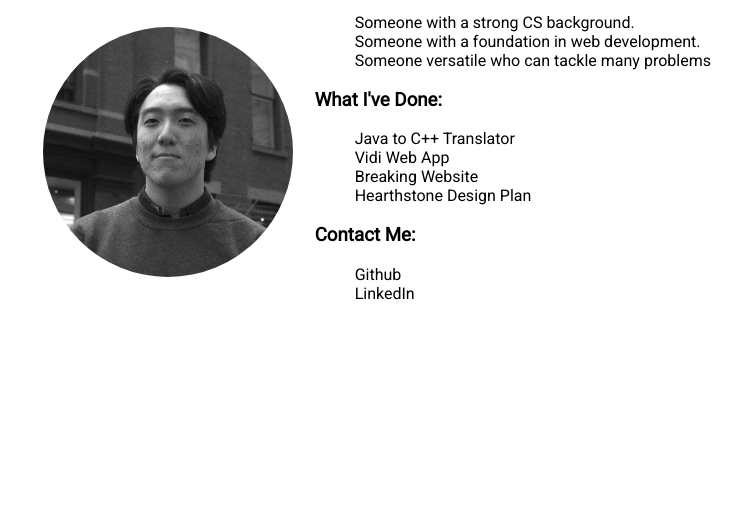
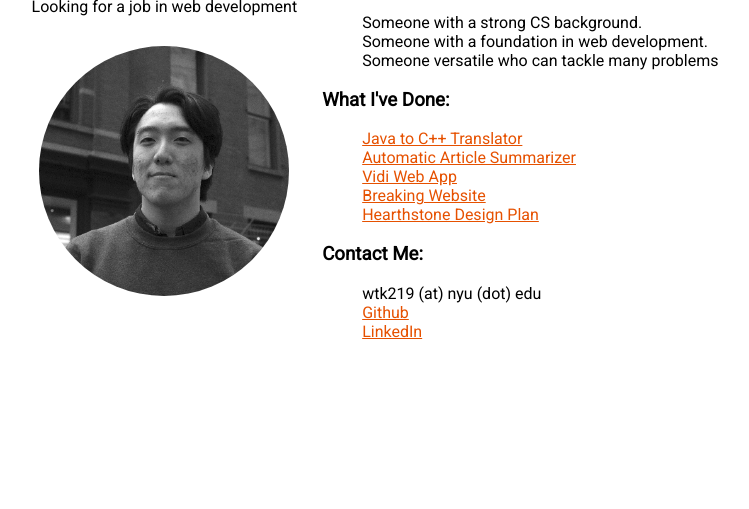
Before and after one commit to grepfruit19/willKim19.github.io, a plain HTML site: page index.html in a window 1280 px wide. Shown: the part 291-800 px from the top of the page, without its empty margins (260-1009 px from the left). Drawn offline with Linux system fonts and the light colour scheme.

Commit message:
Added links

```diff
--- a/index.css
+++ b/index.css
@@ -6,9 +6,15 @@ body {
   font-family: 'Roboto', sans-serif;
 }
 
-main {
-  width: 70%;
+ul {
+  list-style-type: none;
 }
+
+a {
+  color: #E65100;
+}
+
+/* Flexbox */
 
 .flex-container{
   display: flex;
@@ -26,6 +32,7 @@ main {
   flex-grow: 1;
   flex-shrink: 1;
   text-align: center;
+  margin-right: 15px;
 }
 
 .col-right{
@@ -33,6 +40,8 @@ main {
   flex-grow: 1;
   flex-shrink: 1;
 }
+
+/* Column left styling */
 
 #header {
   height: 80px;
@@ -65,7 +74,3 @@ main {
   margin: 30px auto;
   border-radius: 50%;
 }
-
-ul {
-  list-style-type: none;
-}
--- a/index.html
+++ b/index.html
@@ -22,8 +22,6 @@
             Looking for a job in web development
           </div>
           <img id="headshot" src="./assets/images/headshot.png"/>
-
-          </ul>
         </div>
 
         <div class="col-right" id="about">
@@ -43,16 +41,18 @@
 
           <h3>What I've Done:</h3>
           <ul>
-            <li>Java to C++ Translator</li>
-            <li>Vidi Web App</li>
-            <li>Breaking Website</li>
-            <li>Hearthstone Design Plan</li>
+            <li><a href="https://github.com/willikers19/Java-to-Cpp-Partial">Java to C++ Translator</a></li>
+            <li><a href="https://github.com/willikers19/summarizer">Automatic Article Summarizer</a></li>
+            <li><a href="https://github.com/willikers19/vidi">Vidi Web App</a></li>
+            <li><a href="https://github.com/willikers19/breaking-website"><li>Breaking Website</a></li>
+            <li><a href="https://github.com/willikers19/HearthstoneDesignPlan">Hearthstone Design Plan</a></li>
           </ul>
 
           <h3>Contact Me:</h3>
           <ul>
-            <li>Github</li>
-            <li>LinkedIn</li>
+            <li>wtk219 (at) nyu (dot) edu</li>
+            <li><a href="https://github.com/willikers19/">Github</a></li>
+            <li><a href="https://www.linkedin.com/in/william-kim-378316105/">LinkedIn</a></li>
           </ul>
         </div>
       </div>
```
